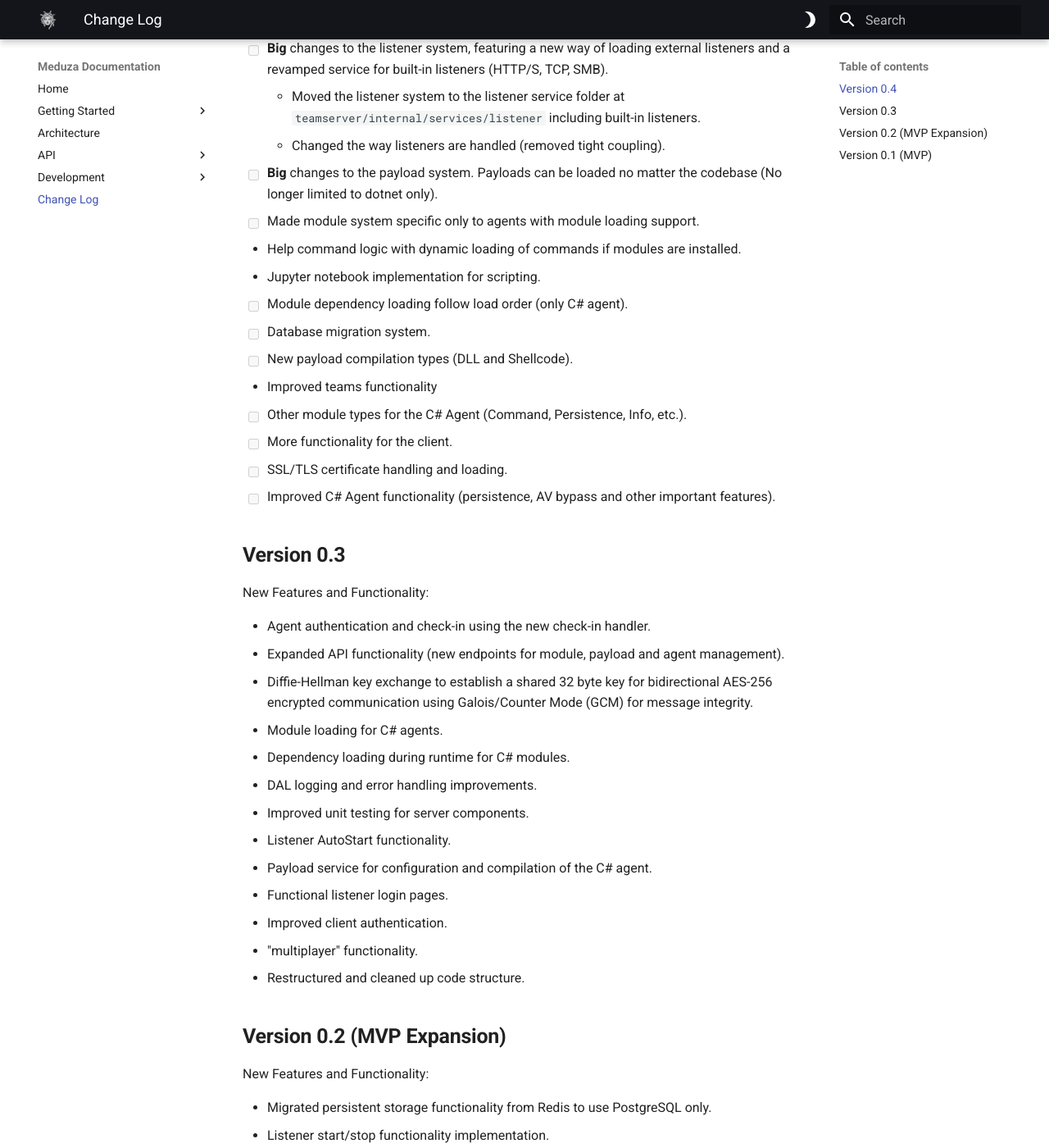
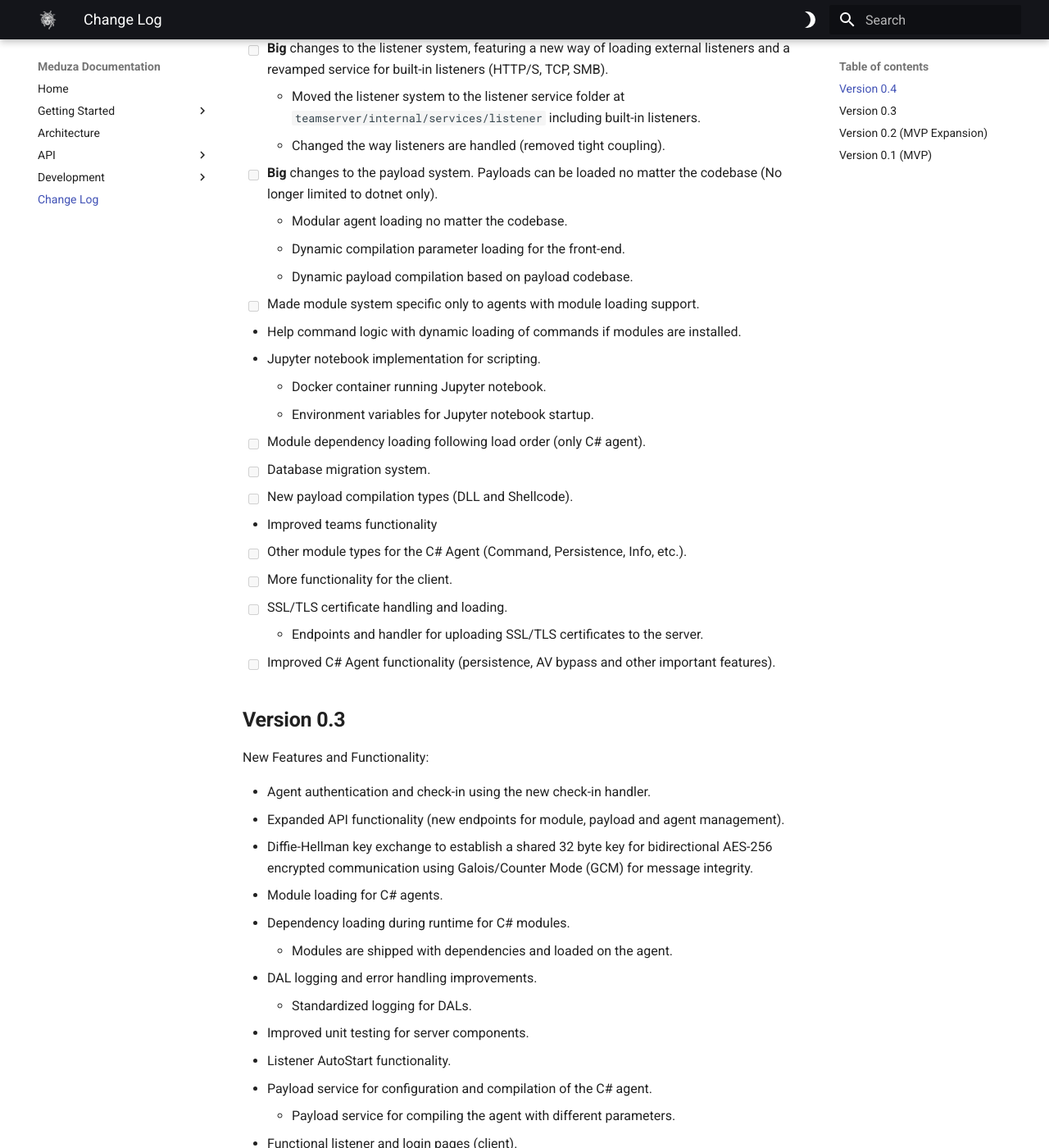
Before and after one commit to Meduza-Framework/meduza-documentation, an MkDocs documentation site: the page built from docs/change-log.md, in a window 1280 px wide and 1400 px high, scrolled down 226 px. Shown: the whole window at 82% size. Built offline with MkDocs 1.6.1 and Material for MkDocs 9.7.7, drawn with Linux system fonts in a browser that asks for light colours; some of the changed text lies outside the part shown.

Commit message:
Updated version 0.3 and version 0.4

```diff
--- a/docs/change-log.md
+++ b/docs/change-log.md
@@ -10,16 +10,22 @@
        - Moved the listener system to the listener service folder at `teamserver/internal/services/listener` including built-in listeners.
        - Changed the way listeners are handled (removed tight coupling).
 - [ ] **Big** changes to the payload system. Payloads can be loaded no matter the codebase (No longer limited to dotnet only).
+       - Modular agent loading no matter the codebase.
+       - Dynamic compilation parameter loading for the front-end.
+       - Dynamic payload compilation based on payload codebase.
 - [ ] Made module system specific only to agents with module loading support.
 - Help command logic with dynamic loading of commands if modules are installed.
 - Jupyter notebook implementation for scripting.
-- [ ] Module dependency loading follow load order (only C# agent).
+       - Docker container running Jupyter notebook.
+       - Environment variables for Jupyter notebook startup.
+- [ ] Module dependency loading following load order (only C# agent).
 - [ ] Database migration system.
 - [ ] New payload compilation types (DLL and Shellcode).
 - Improved teams functionality
 - [ ] Other module types for the C# Agent (Command, Persistence, Info, etc.).
 - [ ] More functionality for the client.
 - [ ] SSL/TLS certificate handling and loading.
+       - Endpoints and handler for uploading SSL/TLS certificates to the server.
 - [ ] Improved C# Agent functionality (persistence, AV bypass and other important features).
 
 
@@ -32,14 +38,24 @@
 - Diffie-Hellman key exchange to establish a shared 32 byte key for bidirectional AES-256 encrypted communication using Galois/Counter Mode (GCM) for message integrity.
 - Module loading for C# agents.
 - Dependency loading during runtime for C# modules.
+       - Modules are shipped with dependencies and loaded on the agent.
 - DAL logging and error handling improvements.
+       - Standardized logging for DALs.
 - Improved unit testing for server components.
 - Listener AutoStart functionality.
 - Payload service for configuration and compilation of the C# agent.
-- Functional listener login pages.
+       - Payload service for compiling the agent with different parameters.
+- Functional listener and login pages (client).
 - Improved client authentication.
+       - Standardized middleware.
+       - Fixed refresh token functionality.
 - "multiplayer" functionality.
+       - API endpoints for `teams` CRUD operations.
+       - DAL for `teams` DB operations.
+       - `team_handler.go` for managing `teams`.
 - Restructured and cleaned up code structure.
+       - Standardized server return format.
+       - Standardized and parametrized API endpoints.
 
 
 ## **Version 0.2 (MVP Expansion)**
@@ -48,13 +64,15 @@
 
 - Migrated persistent storage functionality from Redis to use PostgreSQL only.
 - Listener start/stop functionality implementation.
-       - Added `service.go` for listener lifecycle management.
+       - `service.go` for listener lifecycle management.
+       - Environment variables for listener configuration.
 - Basic unit testing to the server component.
        - Handler unit tests in `/tests/handlers`.
        - Mocks for unit tests in `/tests/mocks`.
 - Basic client functionality.
        - Login page, sidebar and custom components.
 - Revamped XOR Encryption/Decryption util.
+       - Simplified `xor.go` to avoid decorator pattern.
 - Custom logger for the server at `/teamserver/pkg/logger`.
 
 
```
